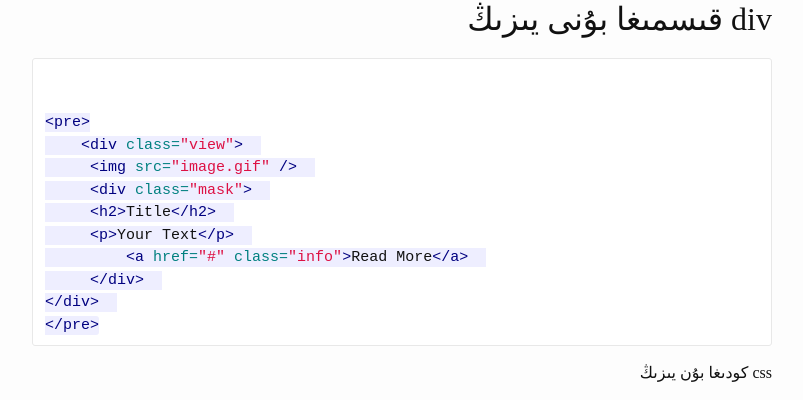
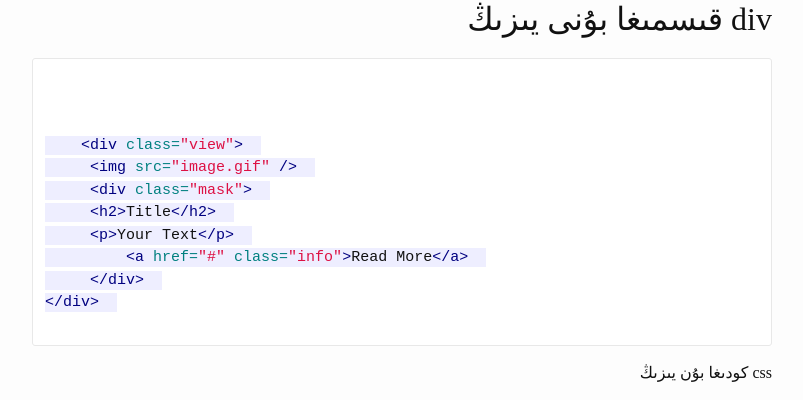
Before and after one commit to tormahiri/blog, a Jekyll site: the page built from _posts/2014-12-3-css-hover-unumi.markdown, in a window 1280 px wide and 900 px high, scrolled down 418 px. Shown: the part 146-546 px from the top of the window, without its empty margins (238-1041 px from the left). Built offline with Jekyll 4.4.1, drawn with Linux system fonts in a browser that asks for light colours.

Commit message:
Update 2014-12-3-css-hover-unumi.markdown

````diff
--- a/_posts/2014-12-3-css-hover-unumi.markdown
+++ b/_posts/2014-12-3-css-hover-unumi.markdown
@@ -11,7 +11,7 @@ categories: css
 ```html
 
 
-<pre>
+
     <div class="view">
      <img src="image.gif" />
      <div class="mask">
@@ -20,7 +20,7 @@ categories: css
          <a href="#" class="info">Read More</a>
      </div>
 </div>
-</pre>
+
 ```
 
 css كودىغا بۇن يىزىڭ
````
